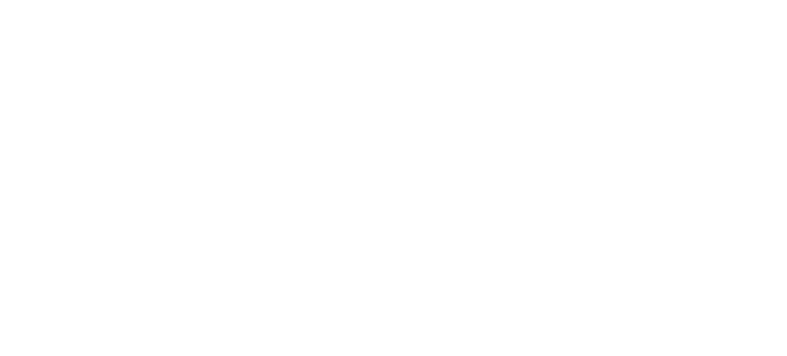
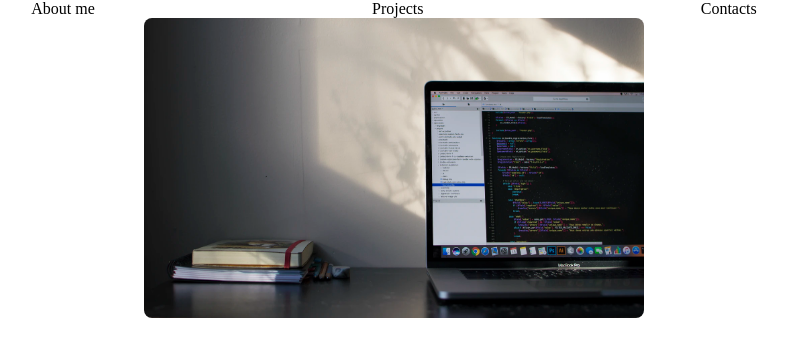
Before and after one commit to junyimn/old-portfolio, a plain HTML site: page index.html in a window 1280 px wide. Shown: the whole page, without its empty margins (246-1033 px from the left). Drawn offline with Linux system fonts and the light colour scheme.

Commit message:
added image and centered it

```diff
--- a/index.html
+++ b/index.html
@@ -9,5 +9,17 @@
 </head>
 <body>
 
+  <!-- lp-nav = landing page navigation , this is for the navigation bar -->
+  <nav class="lp-nav">
+    <div class="lp-nav_about">About me</div>
+    <div class="lp-nav_projects">Projects</div>
+    <div class="lp-nav_contact">Contacts</div>
+  </nav>
+
+  <!-- lp-mid = landing page mid , this is for the photo and text in the middle of the screen -->
+  <section class="lp-mid">
+    <img class="lp-img" src="/asset/pc.jpeg" alt="Michael Nguyen">
+  </section>
+
 </body>
 </html>
--- a/main.scss
+++ b/main.scss
@@ -3,3 +3,35 @@
   margin: 0;
   box-sizing: border-box;
 }
+
+html {
+  /* To make use of full height of page*/
+  min-height: 100%;
+  margin: 0;
+}
+body {
+  min-height: 100%;
+  margin: 0;
+}
+
+nav {
+  display: flex;
+  align-items: center;
+  justify-content: space-evenly;
+}
+
+.lp-mid {
+  display: flex;
+  justify-content: center;
+  align-items: center;
+}
+
+.lp-img {
+  height: 300px;
+  width: 500px;
+  border-radius: 8px;
+  display: flex;
+  justify-content: center;
+  align-items: center;
+
+}
```
Also changed, not shown: asset/pc.jpeg (added), main.css.
